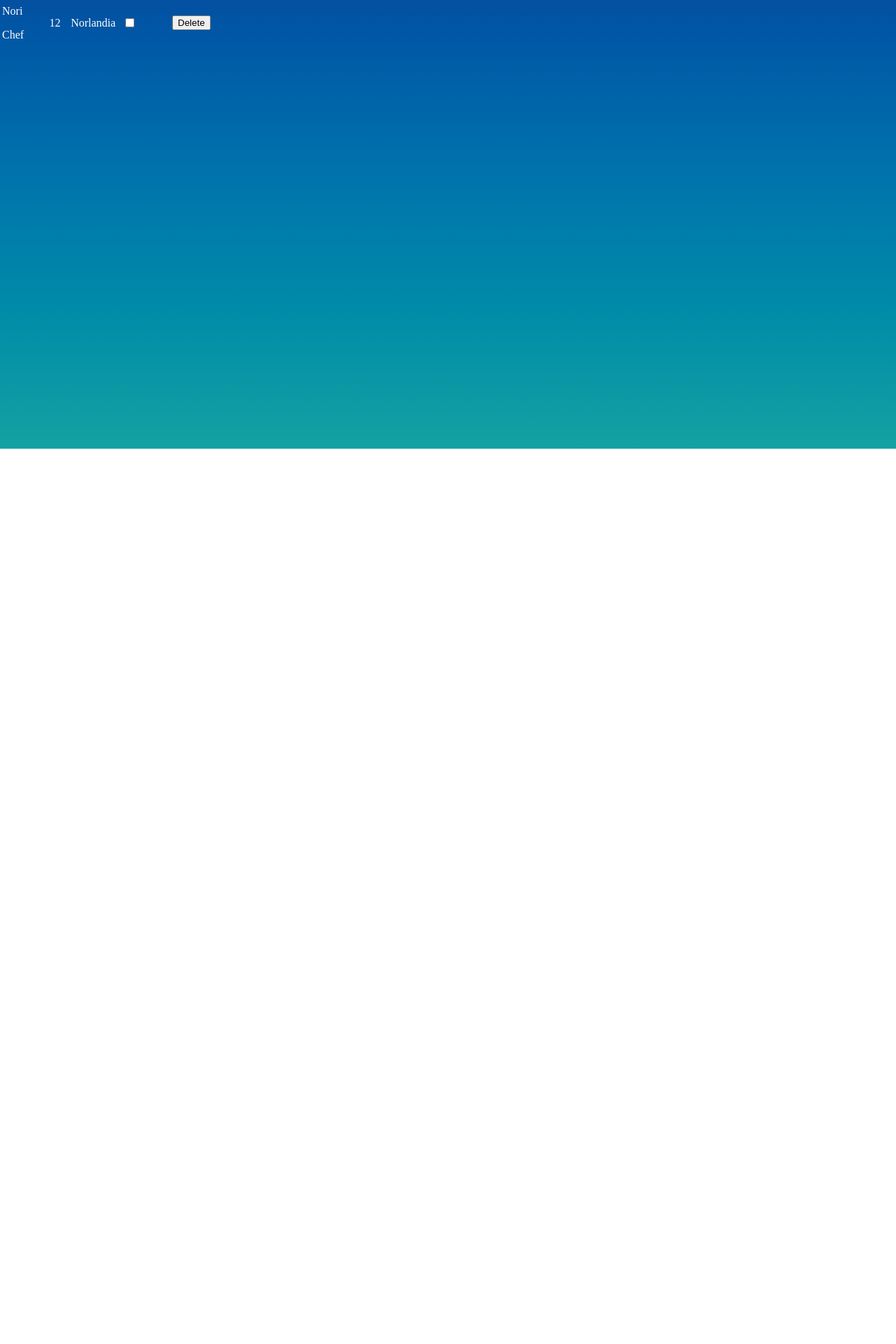
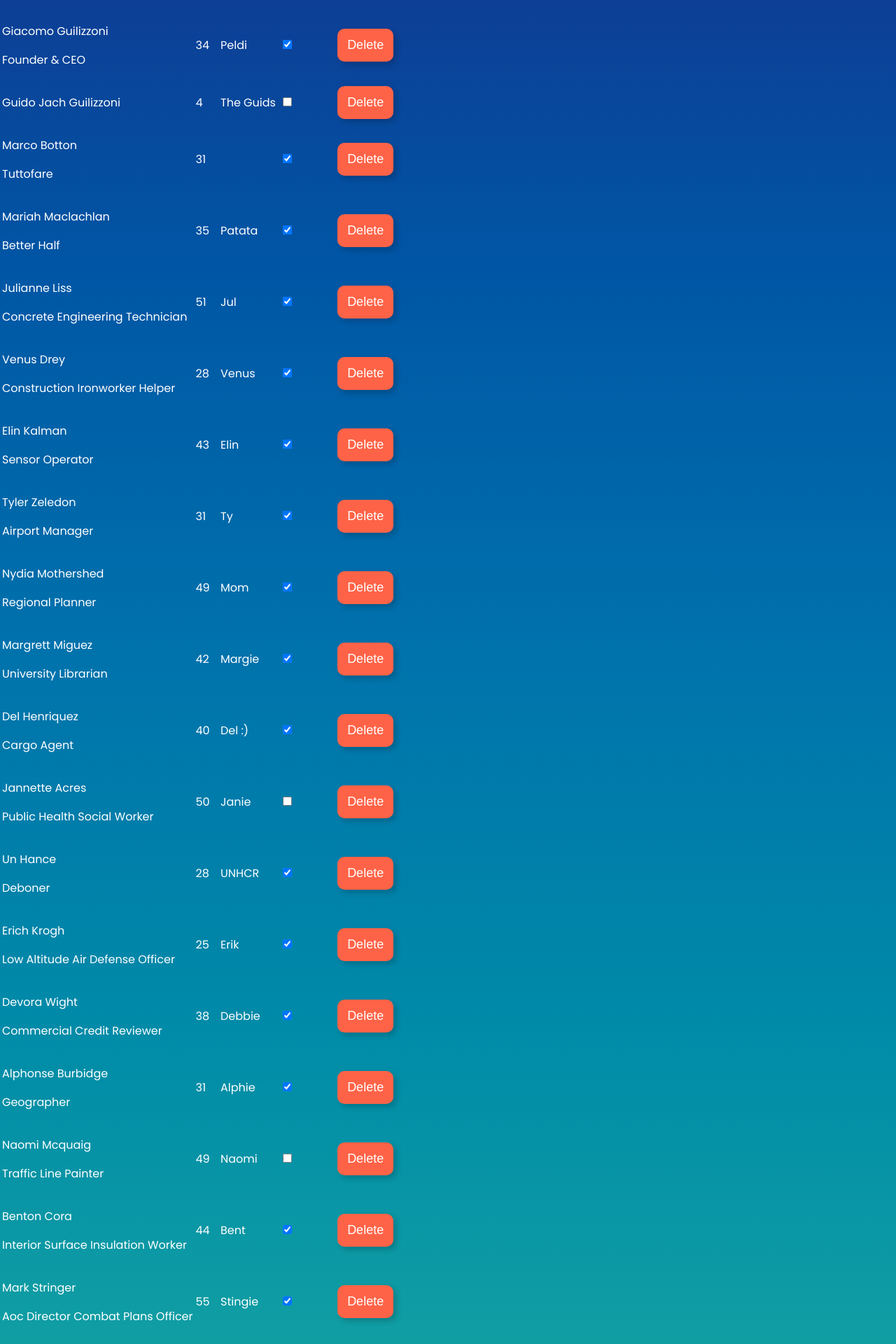
Before and after one commit to Norlandia/employee-tracker, a React (Create React App) app: page / in a window 1280 px wide. Shown: the part 180-2100 px from the top of the page at 70% size. Before the commit the page ends 821 px from the top, so only its background shows below. Built offline with nearby package versions, Linux system fonts and the light colour scheme.

Commit message:
feat(components): add initial employees json file and pass info down through props

```diff
--- a/public/index.html
+++ b/public/index.html
@@ -3,6 +3,7 @@
   <head>
     <meta charset="utf-8" />
     <link rel="shortcut icon" href="%PUBLIC_URL%/favicon.ico" />
+    <link href="https://fonts.googleapis.com/css?family=Lobster|Poppins" rel="stylesheet">
     <meta
       name="viewport"
       content="width=device-width, initial-scale=1, shrink-to-fit=no"
--- a/src/components/Employee.js
+++ b/src/components/Employee.js
@@ -1,16 +1,20 @@
 import React from 'react';
 
-const Employee = () => {
+const Employee = (props) => {
   return (
     <tr className="employee">
       <td className="employee-name-job">
-        <p className="employee-name">Nori</p>
-        <p className="employee-job">Chef</p>
+        <p className="employee-name">{props.employee.name}</p>
+        <p className="employee-job">{props.employee.job}</p>
       </td>
-      <td className="employee-age">12</td>
-      <td className="employee-nickname">Norlandia</td>
+      <td className="employee-age">{props.employee.age}</td>
+      <td className="employee-nickname">{props.employee.nick}</td>
       <td>
-        <input type="checkbox" className="employee-status" />
+        <input
+          type="checkbox"
+          checked={props.employee.employee}
+          className="employee-status"
+        />
       </td>
       <td>
         <button className="delete button">Delete</button>
--- a/src/components/EmployeeList.js
+++ b/src/components/EmployeeList.js
@@ -1,7 +1,7 @@
 import React from 'react';
 import Employee from './Employee';
 
-const EmployeeList = () => {
+const EmployeeList = (props) => {
   return (
     <div>
       <table>
@@ -15,7 +15,9 @@ const EmployeeList = () => {
           <th>Employee</th>
           <th />
         </tr>
-        <Employee />
+        {props.employees.map((employee, index) => (
+          <Employee key={index} employee={employee} />
+        ))}
       </table>
     </div>
   );
--- a/src/containers/EmployeeListApp.js
+++ b/src/containers/EmployeeListApp.js
@@ -1,13 +1,17 @@
 import React, { Component } from 'react';
 import EmployeeList from '../components/EmployeeList';
+import initialEmployees from '../initialEmployees';
 
 class EmployeeListApp extends Component {
-  state = {};
+  state = {
+    employees: initialEmployees,
+  };
+
   render() {
     return (
       <div>
         <h1>Employee Tracker</h1>
-        <EmployeeList />
+        <EmployeeList employees={this.state.employees}/>
       </div>
     );
   }
--- /dev/null
+++ b/src/initialEmployees.js
@@ -0,0 +1,144 @@
+const initialEmplpoyees = [
+  {
+    name: 'Giacomo Guilizzoni',
+    job: 'Founder & CEO',
+    age: '34',
+    nick: 'Peldi',
+    employee: true,
+  },
+  {
+    name: 'Guido Jach Guilizzoni',
+    job: '',
+    age: '4',
+    nick: 'The Guids',
+    employee: false,
+  },
+  {
+    name: 'Marco Botton',
+    job: 'Tuttofare',
+    age: '31',
+    nick: '',
+    employee: true,
+  },
+  {
+    name: 'Mariah Maclachlan',
+    job: 'Better Half',
+    age: '35',
+    nick: 'Patata',
+    employee: true,
+  },
+  {
+    name: 'Julianne Liss',
+    job: 'Concrete Engineering Technician',
+    age: '51',
+    nick: 'Jul',
+    employee: true,
+  },
+  {
+    name: 'Venus Drey',
+    job: 'Construction Ironworker Helper',
+    age: '28',
+    nick: 'Venus',
+    employee: true,
+  },
+  {
+    name: 'Elin Kalman',
+    job: 'Sensor Operator',
+    age: '43',
+    nick: 'Elin',
+    employee: true,
+  },
+  {
+    name: 'Tyler Zeledon',
+    job: 'Airport Manager',
+    age: '31',
+    nick: 'Ty',
+    employee: true,
+  },
+  {
+    name: 'Nydia Mothershed',
+    job: 'Regional Planner',
+    age: '49',
+    nick: 'Mom',
+    employee: true,
+  },
+  {
+    name: 'Margrett Miguez',
+    job: 'University Librarian',
+    age: '42',
+    nick: 'Margie',
+    employee: true,
+  },
+  {
+    name: 'Del Henriquez',
+    job: 'Cargo Agent',
+    age: '40',
+    nick: 'Del :)',
+    employee: true,
+  },
+  {
+    name: 'Jannette Acres',
+    job: 'Public Health Social Worker',
+    age: '50',
+    nick: 'Janie',
+    employee: false,
+  },
+  {
+    name: 'Un Hance',
+    job: 'Deboner',
+    age: '28',
+    nick: 'UNHCR',
+    employee: true,
+  },
+  {
+    name: 'Erich Krogh',
+    job: 'Low Altitude Air Defense Officer',
+    age: '25',
+    nick: 'Erik',
+    employee: true,
+  },
+  {
+    name: 'Devora Wight',
+    job: 'Commercial Credit Reviewer',
+    age: '38',
+    nick: 'Debbie',
+    employee: true,
+  },
+  {
+    name: 'Alphonse Burbidge',
+    job: 'Geographer',
+    age: '31',
+    nick: 'Alphie',
+    employee: true,
+  },
+  {
+    name: 'Naomi Mcquaig',
+    job: 'Traffic Line Painter',
+    age: '49',
+    nick: 'Naomi',
+    employee: false,
+  },
+  {
+    name: 'Benton Cora',
+    job: 'Interior Surface Insulation Worker',
+    age: '44',
+    nick: 'Bent',
+    employee: true,
+  },
+  {
+    name: 'Mark Stringer',
+    job: 'Aoc Director Combat Plans Officer',
+    age: '55',
+    nick: 'Stingie',
+    employee: true,
+  },
+  {
+    name: 'Giacomo Guilizzoni',
+    job: 'COO, WOW! Division',
+    age: ':)',
+    nick: 'Val',
+    employee: true,
+  },
+];
+
+export default initialEmplpoyees;
--- a/src/styles.css
+++ b/src/styles.css
@@ -1,7 +1,10 @@
+html {
+  height: 100%;
+}
+
 html,
 body {
   margin: 0;
-  height: 100%;
   background-image: linear-gradient(
     to bottom,
     #12358f,
@@ -11,4 +14,19 @@ body {
     #14a2a2
   );
   color: white;
+  font-family: 'Poppins', sans-serif;
 }
+
+.delete {
+  align-self: flex-end;
+  background-color: tomato;
+  color: white;
+  width: 80px;
+  height: 47px;
+  font-size: 18px;
+  border-radius: 10px;
+  border: none;
+  cursor: pointer;
+  align-self: center;
+  box-shadow: 4px 4px 8px 0 rgba( 0, 0, 0, .2 );
+}
```
